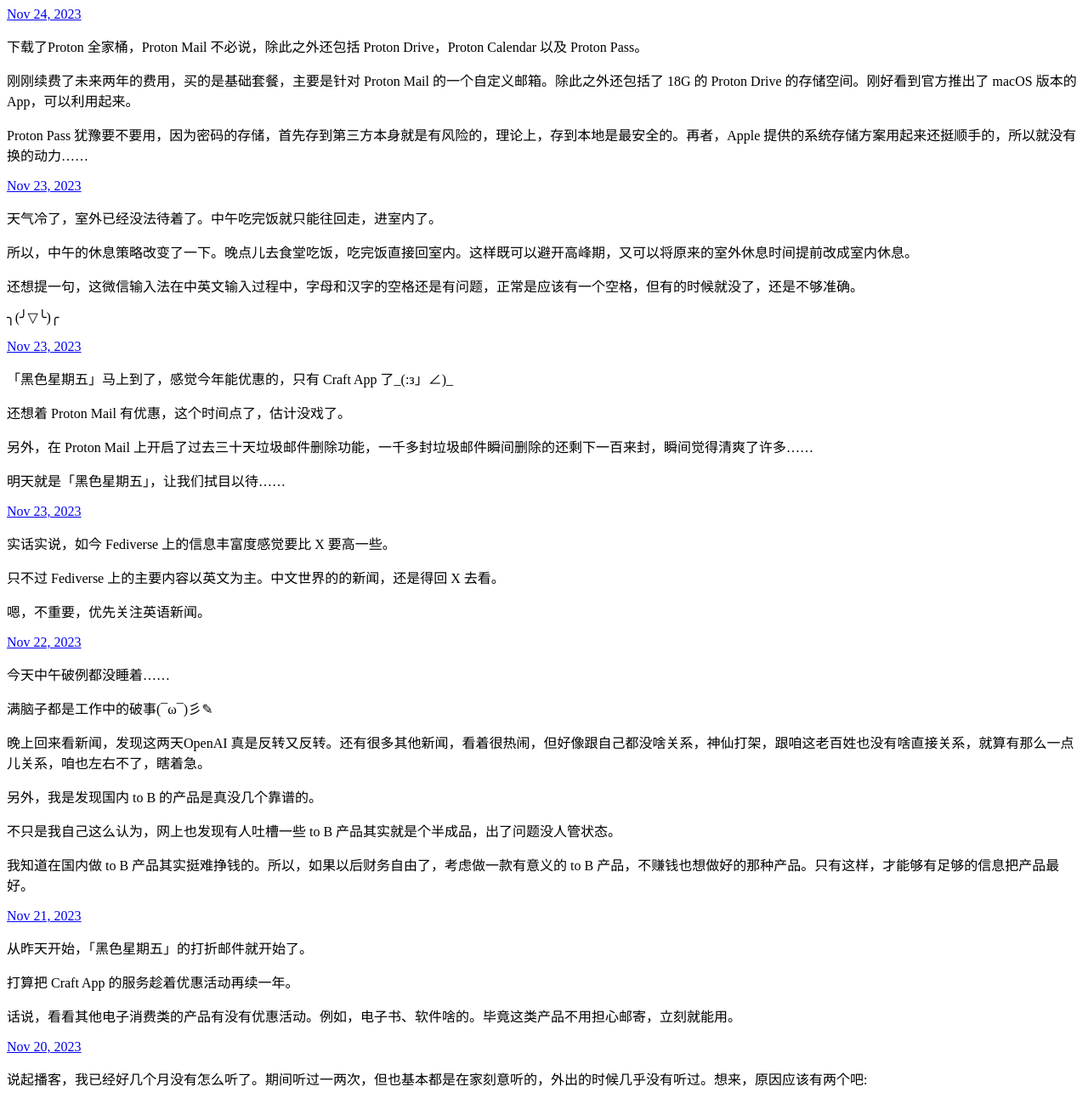
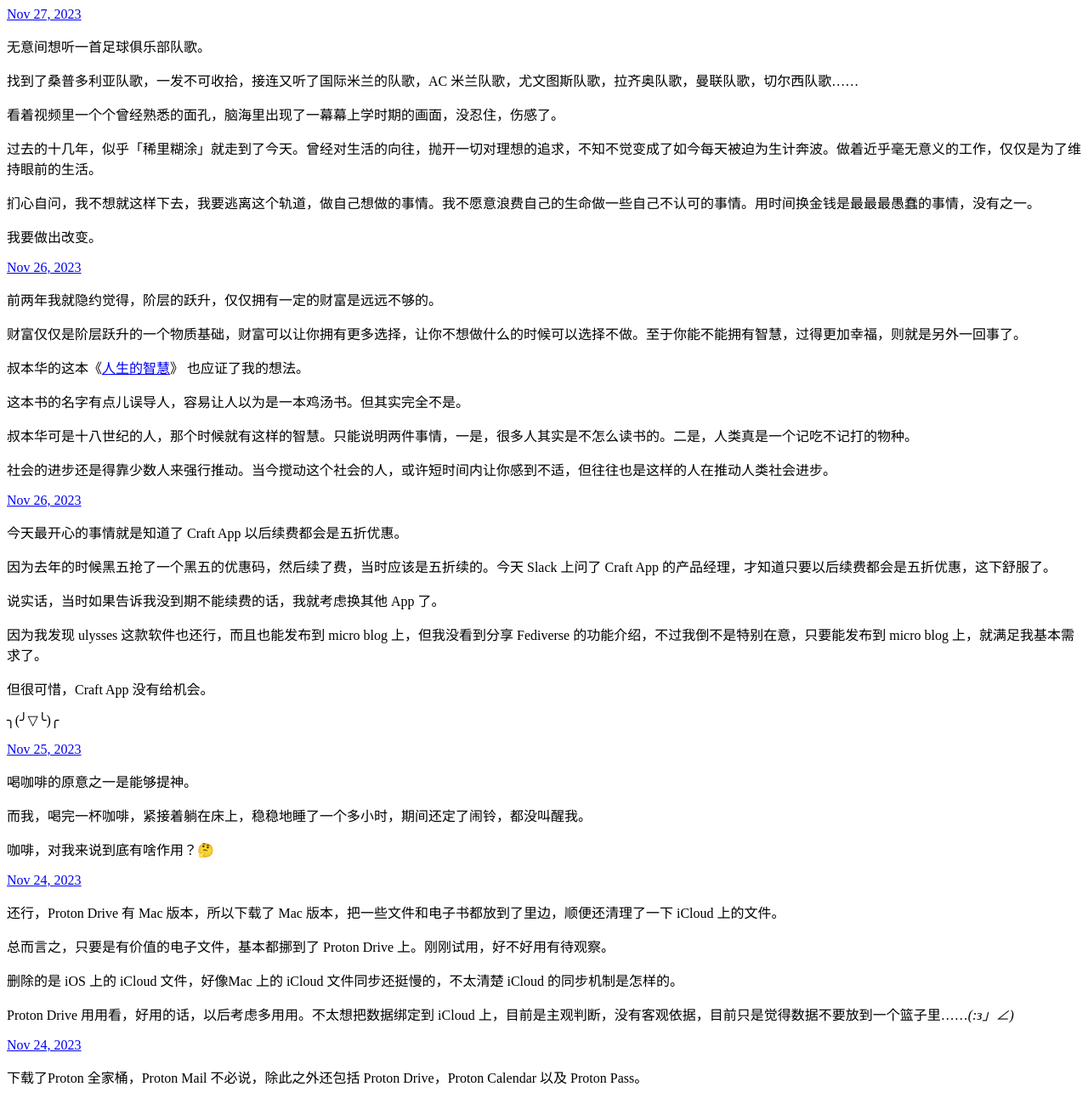
Before and after one commit to OhCoder/micro.blog, a plain HTML site: page index.html in a window 1280 px wide. Shown: the top 1292 px of the page at 85% size. Drawn offline with Linux system fonts and the light colour scheme.

Commit message:
Archiving from Micro.blog.

```diff
--- a/index.html
+++ b/index.html
@@ -21,6 +21,81 @@
 <div class="h-feed">
 
 
+
+	  <div class="h-entry">
+
+
+		<a href="https://micro.ohcoder.com/2023/11/27/ac.html" class="u-url"><time class="dt-published" datetime="2023-11-27 23:34:32 &#43;0800">Nov 27, 2023</time></a>
+
+		<div class="e-content">
+			 <p>无意间想听一首足球俱乐部队歌。</p>
+<p>找到了桑普多利亚队歌，一发不可收拾，接连又听了国际米兰的队歌，AC 米兰队歌，尤文图斯队歌，拉齐奥队歌，曼联队歌，切尔西队歌……</p>
+<p>看着视频里一个个曾经熟悉的面孔，脑海里出现了一幕幕上学时期的画面，没忍住，伤感了。</p>
+<p>过去的十几年，似乎「稀里糊涂」就走到了今天。曾经对生活的向往，抛开一切对理想的追求，不知不觉变成了如今每天被迫为生计奔波。做着近乎毫无意义的工作，仅仅是为了维持眼前的生活。</p>
+<p>扪心自问，我不想就这样下去，我要逃离这个轨道，做自己想做的事情。我不愿意浪费自己的生命做一些自己不认可的事情。用时间换金钱是最最最愚蠢的事情，没有之一。</p>
+<p>我要做出改变。</p>
+
+		</div>
+	  </div>
+
+	  <div class="h-entry">
+
+
+		<a href="https://micro.ohcoder.com/2023/11/26/214649.html" class="u-url"><time class="dt-published" datetime="2023-11-26 21:46:49 &#43;0800">Nov 26, 2023</time></a>
+
+		<div class="e-content">
+			 <p>前两年我就隐约觉得，阶层的跃升，仅仅拥有一定的财富是远远不够的。</p>
+<p>财富仅仅是阶层跃升的一个物质基础，财富可以让你拥有更多选择，让你不想做什么的时候可以选择不做。至于你能不能拥有智慧，过得更加幸福，则就是另外一回事了。</p>
+<p>叔本华的这本《<a href="https://book.douban.com/subject/25867570/?dt_dapp=1">人生的智慧</a>》 也应证了我的想法。</p>
+<p>这本书的名字有点儿误导人，容易让人以为是一本鸡汤书。但其实完全不是。</p>
+<p>叔本华可是十八世纪的人，那个时候就有这样的智慧。只能说明两件事情，一是，很多人其实是不怎么读书的。二是，人类真是一个记吃不记打的物种。</p>
+<p>社会的进步还是得靠少数人来强行推动。当今搅动这个社会的人，或许短时间内让你感到不适，但往往也是这样的人在推动人类社会进步。</p>
+
+		</div>
+	  </div>
+
+	  <div class="h-entry">
+
+
+		<a href="https://micro.ohcoder.com/2023/11/26/craft-app-slack.html" class="u-url"><time class="dt-published" datetime="2023-11-26 00:15:12 &#43;0800">Nov 26, 2023</time></a>
+
+		<div class="e-content">
+			 <p>今天最开心的事情就是知道了 Craft App 以后续费都会是五折优惠。</p>
+<p>因为去年的时候黑五抢了一个黑五的优惠码，然后续了费，当时应该是五折续的。今天 Slack 上问了 Craft App 的产品经理，才知道只要以后续费都会是五折优惠，这下舒服了。</p>
+<p>说实话，当时如果告诉我没到期不能续费的话，我就考虑换其他 App 了。</p>
+<p>因为我发现 ulysses 这款软件也还行，而且也能发布到 micro blog 上，但我没看到分享 Fediverse 的功能介绍，不过我倒不是特别在意，只要能发布到 micro blog 上，就满足我基本需求了。</p>
+<p>但很可惜，Craft App 没有给机会。</p>
+<p>╮(╯▽╰)╭</p>
+
+		</div>
+	  </div>
+
+	  <div class="h-entry">
+
+
+		<a href="https://micro.ohcoder.com/2023/11/25/160428.html" class="u-url"><time class="dt-published" datetime="2023-11-25 16:04:28 &#43;0800">Nov 25, 2023</time></a>
+
+		<div class="e-content">
+			 <p>喝咖啡的原意之一是能够提神。</p>
+<p>而我，喝完一杯咖啡，紧接着躺在床上，稳稳地睡了一个多小时，期间还定了闹铃，都没叫醒我。</p>
+<p>咖啡，对我来说到底有啥作用？🤔</p>
+
+		</div>
+	  </div>
+
+	  <div class="h-entry">
+
+
+		<a href="https://micro.ohcoder.com/2023/11/24/proton-drive-mac.html" class="u-url"><time class="dt-published" datetime="2023-11-24 12:36:31 &#43;0800">Nov 24, 2023</time></a>
+
+		<div class="e-content">
+			 <p>还行，Proton Drive 有 Mac 版本，所以下载了 Mac 版本，把一些文件和电子书都放到了里边，顺便还清理了一下 iCloud 上的文件。</p>
+<p>总而言之，只要是有价值的电子文件，基本都挪到了 Proton Drive 上。刚刚试用，好不好用有待观察。</p>
+<p>删除的是 iOS 上的 iCloud 文件，好像Mac 上的 iCloud 文件同步还挺慢的，不太清楚 iCloud 的同步机制是怎样的。</p>
+<p>Proton Drive 用用看，好用的话，以后考虑多用用。不太想把数据绑定到 iCloud 上，目前是主观判断，没有客观依据，目前只是觉得数据不要放到一个篮子里……<em>(:з」∠)</em></p>
+
+		</div>
+	  </div>
 
 	  <div class="h-entry">
 
```
